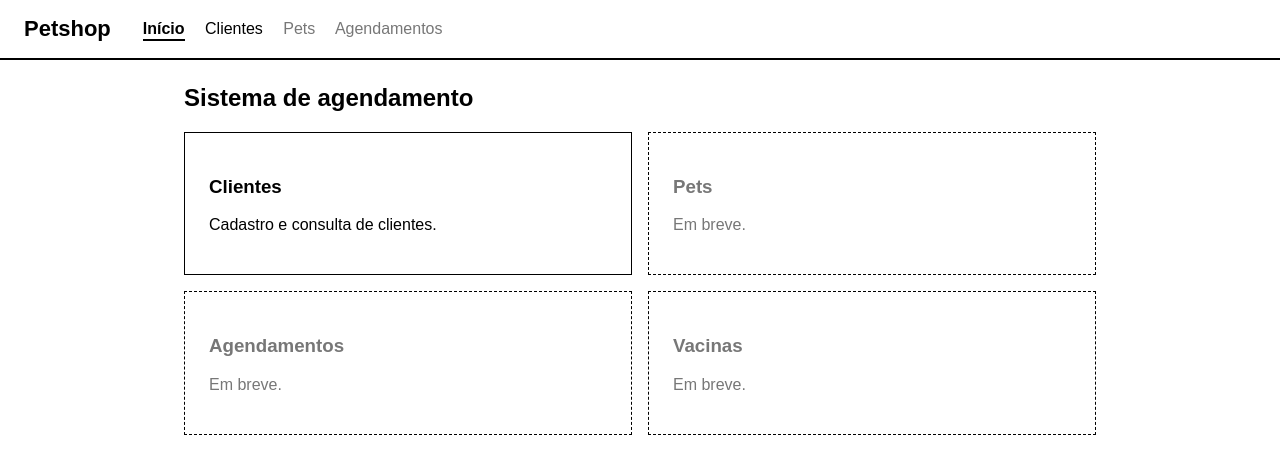
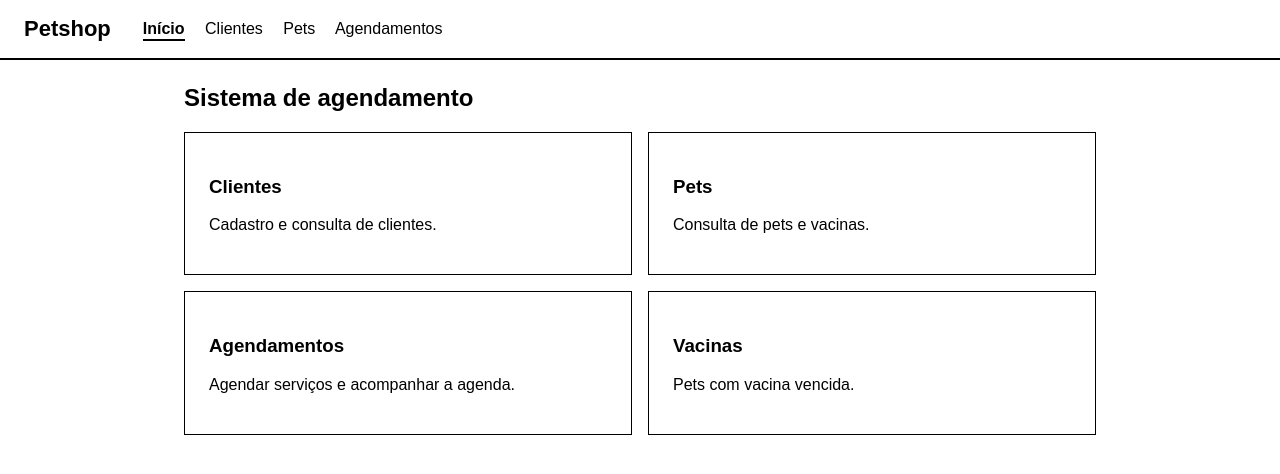
Before and after one commit to mat1as009/petshop-agendamento, a Spring Boot app: page / in a window 1280 px wide. Shown: the top 474 px of the page. Run offline with Spring Boot 4, Linux system fonts and the light colour scheme; the visitor is signed in with stand-in values (Sample User, id 1); some of the project's set-up classes (security, data sources, template engines, error pages and the like) are left out, and stand-ins take their place.

Commit message:
Menus ativos nas telas

```diff
--- a/src/main/resources/static/cliente-form.html
+++ b/src/main/resources/static/cliente-form.html
@@ -12,8 +12,8 @@
     <nav>
       <a href="index.html">Início</a>
       <a href="clientes.html" class="ativo">Clientes</a>
-      <span class="desativado">Pets</span>
-      <span class="desativado">Agendamentos</span>
+      <a href="pets.html">Pets</a>
+      <a href="agendamentos.html">Agendamentos</a>
     </nav>
   </header>
   <main>
--- a/src/main/resources/static/clientes.html
+++ b/src/main/resources/static/clientes.html
@@ -12,8 +12,8 @@
     <nav>
       <a href="index.html">Início</a>
       <a href="clientes.html" class="ativo">Clientes</a>
-      <span class="desativado">Pets</span>
-      <span class="desativado">Agendamentos</span>
+      <a href="pets.html">Pets</a>
+      <a href="agendamentos.html">Agendamentos</a>
     </nav>
   </header>
   <main>
--- a/src/main/resources/static/index.html
+++ b/src/main/resources/static/index.html
@@ -12,17 +12,17 @@
     <nav>
       <a href="index.html" class="ativo">Início</a>
       <a href="clientes.html">Clientes</a>
-      <span class="desativado">Pets</span>
-      <span class="desativado">Agendamentos</span>
+      <a href="pets.html">Pets</a>
+      <a href="agendamentos.html">Agendamentos</a>
     </nav>
   </header>
   <main>
     <h2>Sistema de agendamento</h2>
     <div class="cartoes">
       <a class="cartao" href="clientes.html"><h3>Clientes</h3><p>Cadastro e consulta de clientes.</p></a>
-      <div class="cartao desativado"><h3>Pets</h3><p>Em breve.</p></div>
-      <div class="cartao desativado"><h3>Agendamentos</h3><p>Em breve.</p></div>
-      <div class="cartao desativado"><h3>Vacinas</h3><p>Em breve.</p></div>
+      <a class="cartao" href="pets.html"><h3>Pets</h3><p>Consulta de pets e vacinas.</p></a>
+      <a class="cartao" href="agendamentos.html"><h3>Agendamentos</h3><p>Agendar serviços e acompanhar a agenda.</p></a>
+      <a class="cartao" href="pets.html?filtro=vencidas"><h3>Vacinas</h3><p>Pets com vacina vencida.</p></a>
     </div>
   </main>
 </body>
--- a/src/main/resources/static/pet-form.html
+++ b/src/main/resources/static/pet-form.html
@@ -13,8 +13,7 @@
       <a href="index.html">Início</a>
       <a href="clientes.html">Clientes</a>
       <a href="pets.html" class="ativo">Pets</a>
-      <span class="desativado">Agendamentos</span>
-    </nav>
+      <a href="agendamentos.html">Agendamentos</a>    </nav>
   </header>
   <main>
     <h2 id="titulo">Novo pet</h2>
--- a/src/main/resources/static/pets.html
+++ b/src/main/resources/static/pets.html
@@ -13,7 +13,7 @@
       <a href="index.html">Início</a>
       <a href="clientes.html">Clientes</a>
       <a href="pets.html" class="ativo">Pets</a>
-      <span class="desativado">Agendamentos</span>
+      <a href="agendamentos.html">Agendamentos</a>
     </nav>
   </header>
   <main>
```
Also changed, not shown: README.md.
